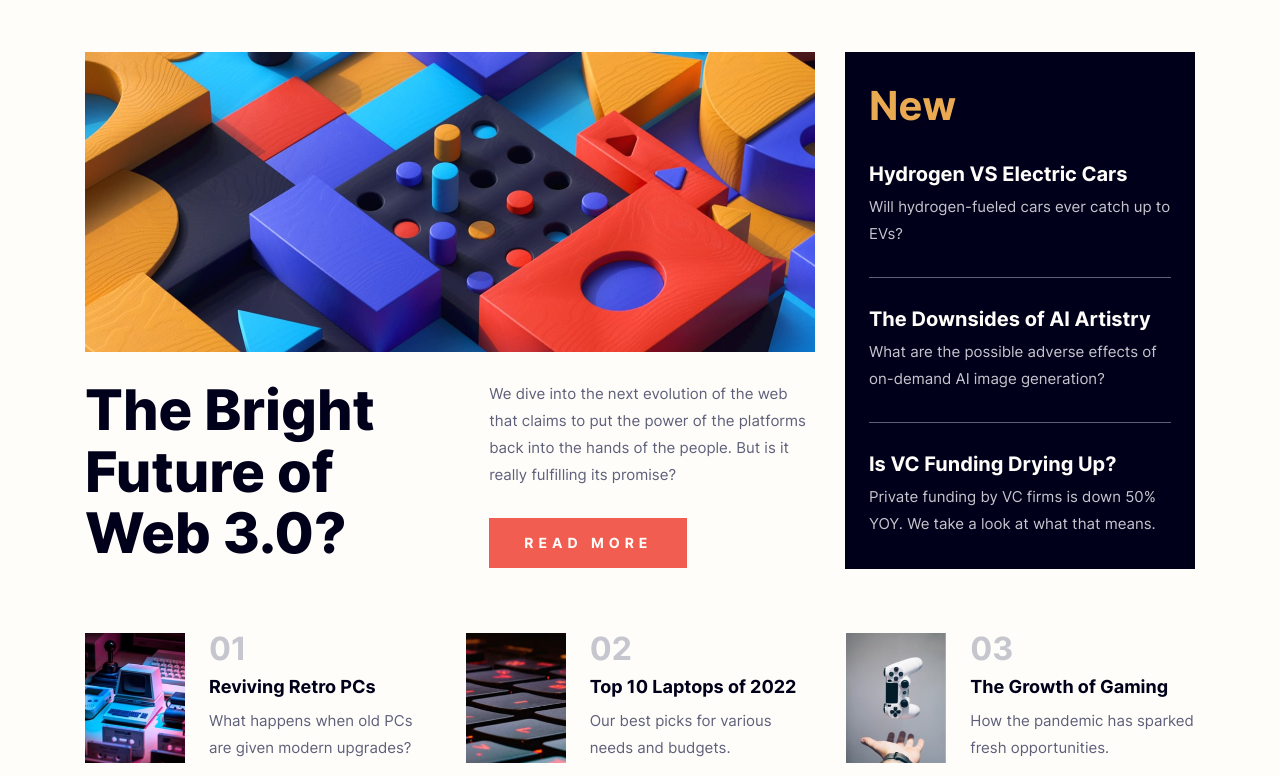
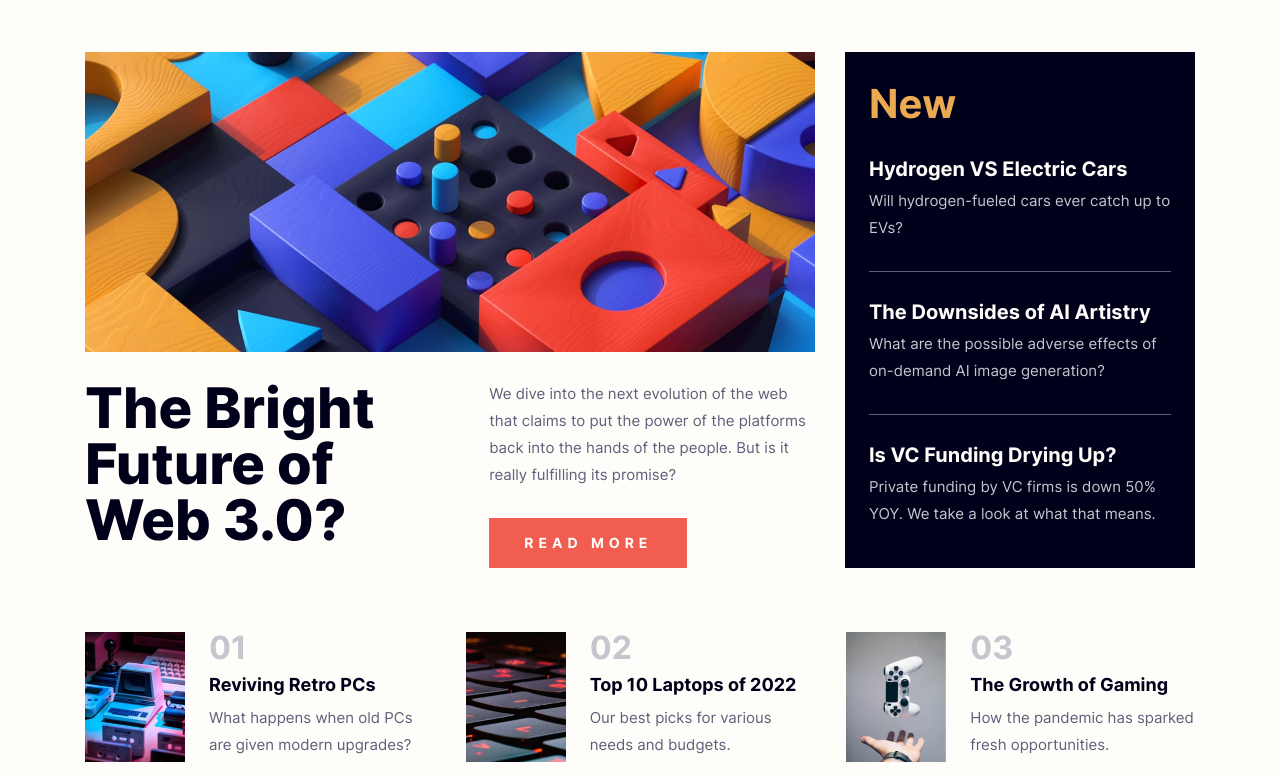
Before and after one commit to amirintech/fm-news-homepage, a website: page index.html in a window 1280 px wide. Shown: the part 133-909 px from the top of the page. Drawn offline with nearby package versions, Linux system fonts and the light colour scheme.

Commit message:
Modify code to match design

```diff
--- a/styles.css
+++ b/styles.css
@@ -42,7 +42,7 @@ img {
 h1,
 h2,
 h3 {
-  line-height: 1.1;
+  line-height: 1;
   margin: 0;
 }
 .container {
```
